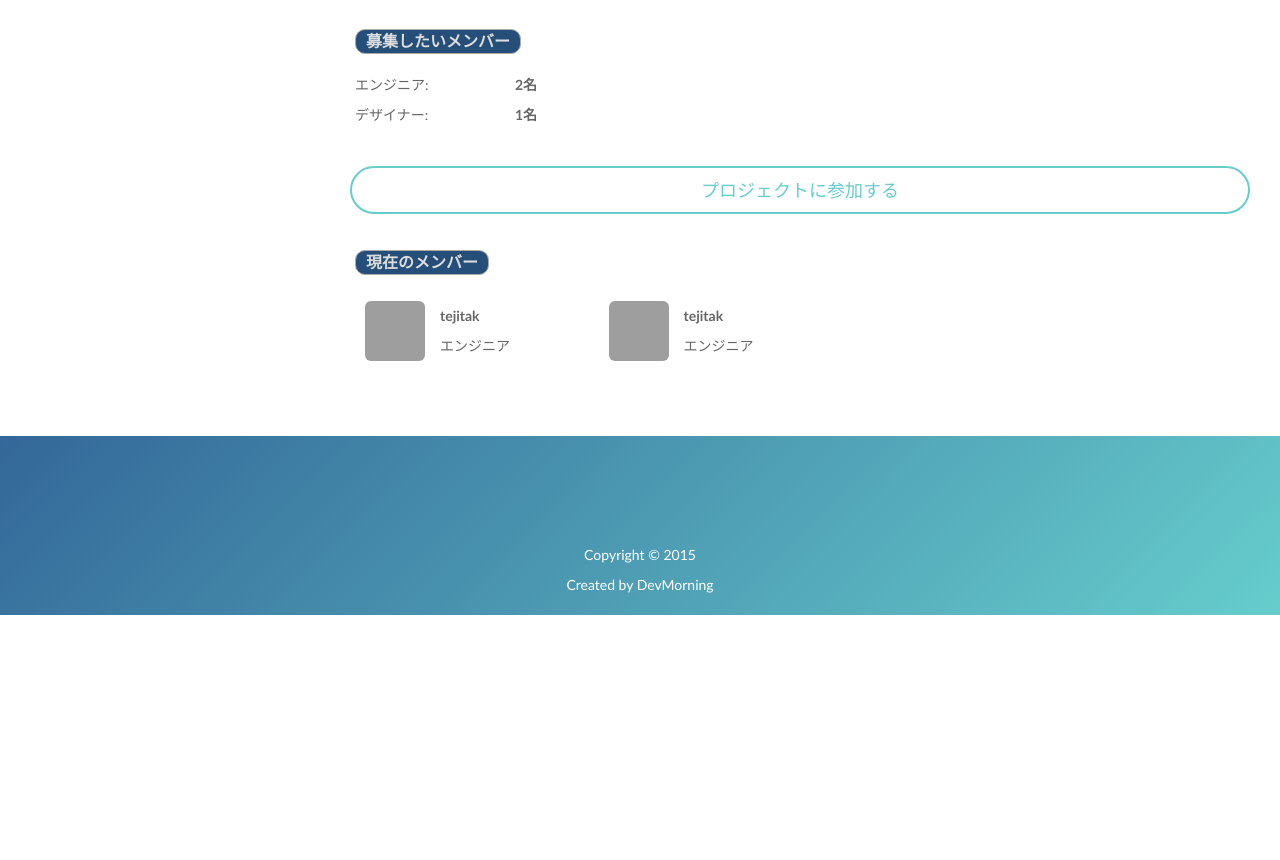
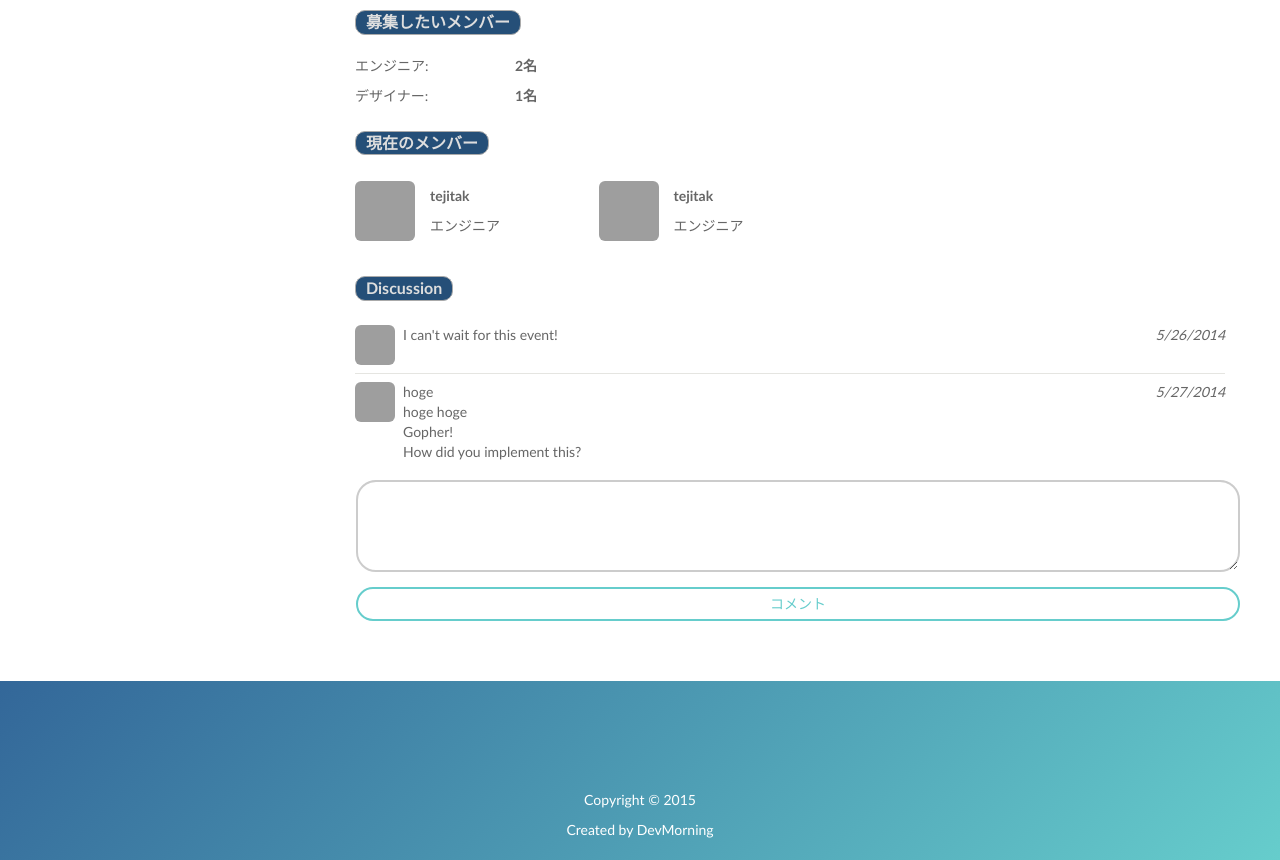
Before and after one commit to shumipro/meetapp, a PHP site: page /public/html/detail.html in a window 1280 px wide. Shown: the part 787-1647 px from the top of the page. Before the commit the page ends 1402 px from the top, so only its background shows below. Run offline with PHP 8.4, Linux system fonts and the light colour scheme; grey boxes are pictures that could not be loaded.

Commit message:
add discussion comment css

```diff
--- a/public/html/detail.html
+++ b/public/html/detail.html
@@ -73,19 +73,6 @@
                             <h2>野草アプリ</h2>
                             <div class="sectionDesc">野草アプリの説明文. 野草アプリの説明文. 野草アプリの説明文. 野草アプリの説明文. 野草アプリの説明文. 野草アプリの説明文. 野草アプリの説明文. 野草アプリの説明文. 野草アプリの説明文. 野草アプリの説明文.</div>
                         </div>
-                        <div class="row text-center">
-                            <input class="ma_detail_joinBtn btn btn-lg btn-primary" type="button" value="プロジェクトに参加する" style="width: 100%;">
-                        </div>
-                    </section>
-                    <section>
-                        <div class="sectionTitle">プロジェクト計画</div>
-                        <dl>
-                            <dt>ミーティング場所:</dt><dd>渋谷近辺</dd>
-                            <dt>ミーティング頻度:</dt><dd>週1回</dd>
-                            <dt>プロジェクト開始日:</dt><dd>2015-04-01</dd>
-                            <dt>リリース予定日:</dt><dd>2015-12-01</dd>
-                            <dt>Demo URL:</dt><dd><a href="http://devmorning.wordpress.com/">http://devmorning.wordpress.com/</a></dd>
-                        </dl>
                     </section>
                     <section>
                         <div class="row text-center">
@@ -101,24 +88,41 @@
                         </div>
                     </section>
                     <section>
+                        <div class="sectionTitle">Demo</div>
+                        <dl>
+                            <dt>Demo URL:</dt><dd><a href="http://devmorning.wordpress.com/">http://devmorning.wordpress.com/</a></dd>
+                        </dl>
+                    </section>
+                    <section>
+                        <div class="sectionTitle">プロジェクト計画</div>
+                        <dl>
+                            <dt>ミーティング場所:</dt><dd>渋谷近辺</dd>
+                            <dt>ミーティング頻度:</dt><dd>週1回</dd>
+                            <dt>プロジェクト開始日:</dt><dd>2015-04-01</dd>
+                            <dt>リリース予定日:</dt><dd>2015-12-01</dd>
+                        </dl>
+                    </section>
+                    <section>
                         <div class="sectionTitle">募集したいメンバー</div>
                         <dl>
                             <dt>エンジニア:</dt><dd>2名</dd>
                             <dt>デザイナー:</dt><dd>1名</dd>
                         </dl>
                     </section>
-                    <section>
+                    <!--section>
                         <div class="row text-center">
                             <input class="ma_detail_joinBtn btn btn-lg btn-primary" type="button" value="プロジェクトに参加する" style="width: 100%;">
                         </div>
-                    </section>
+                    </section-->
                     <section>
                         <div class="sectionTitle">現在のメンバー</div>
                         <div>
                             <div class="ma-profile">
+                                <a href="#">
                                     <div class="ma-profile-image-wrap">
                                         <img class="img-rounded ma-profile-image" src="http://graph.facebook.com/10152160532855662/picture?type=square">
                                     </div>
+                                </a>
                                 <div class="ma-profile-content-wrap">
                                     <div class="ma-profile-content">
                                         <div class="ma-profile-name">tejitak</div>
@@ -127,9 +131,11 @@
                                 </div>
                             </div>
                             <div class="ma-profile">
+                                <a href="#">
                                     <div class="ma-profile-image-wrap">
                                         <img class="img-rounded ma-profile-image" src="http://graph.facebook.com/10152160532855662/picture?type=square">
                                     </div>
+                                </a>
                                 <div class="ma-profile-content-wrap">
                                     <div class="ma-profile-content">
                                         <div class="ma-profile-name">tejitak</div>
@@ -137,6 +143,41 @@
                                     </div>
                                 </div>
                             </div>
+                        </div>
+                    </section>
+                    <section>
+                        <div class="sectionTitle">Discussion</div>
+                        <ul class="ma-list-bordered">
+                            <li class="ma-profile-comment">
+                                <span class="ma-profile-date subtle-text">5/26/2014</span>
+                                <a href="#">
+                                    <div class="ma-profile-image-wrap">
+                                        <img class="img-rounded ma-profile-image" src="http://graph.facebook.com/10152160532855662/picture?type=square">
+                                    </div>
+                                </a>
+                                <div class="ma-profile-message">
+                                    <p>I can't wait for this event!</p>
+                                </div>
+                            </li>
+                            <li class="ma-profile-comment">
+                                <span class="ma-profile-date subtle-text">5/27/2014</span>
+                                <a href="#">
+                                    <div class="ma-profile-image-wrap">
+                                        <img class="img-rounded ma-profile-image" src="http://graph.facebook.com/10152160532855662/picture?type=square">
+                                    </div>
+                                </a>
+                                <div class="ma-profile-message">
+                                    <p>hoge<br>hoge hoge<br>Gopher!<br>How did you implement this?</p>
+                                </div>
+                            </li>
+                        </ul>
+                        <div class="row text-center">
+                            <form class="ma-profile-comment-form">
+                                <div class="form-group">
+                                    <textarea id="ma_detail_discussion_comment" name="description" class="form-control" rows="4"></textarea>
+                                </div>
+                                <input class="ma_detail_discussion_comment_btn btn btn-primary" type="button" value="コメント" style="width: 100%;">
+                            </form>
                         </div>
                     </section>
                 </div>
--- a/public/stylus/_commons/base.styl
+++ b/public/stylus/_commons/base.styl
@@ -11,6 +11,10 @@ h2
 a:link, a:visited
     color black
     text-decoration none
+
+ol, ul
+    list-style none
+    padding-left 0
 
 /*! Section */
 .sectionTitle
--- /dev/null
+++ b/public/stylus/_components/list.styl
@@ -0,0 +1,11 @@
+/*! List */
+.ma-list li
+  margin-bottom 6px
+
+.ma-list-bordered li
+  margin 0
+  padding 8px 0
+  border-top 1px solid #e5e5e1
+
+  &:first-child
+      border-top none
--- a/public/stylus/_components/profile.styl
+++ b/public/stylus/_components/profile.styl
@@ -7,7 +7,7 @@
     .ma-profile-image-wrap
         width 60px
         float left
-        margin 10px
+        margin 10px 10px 10px 0
         height 60px
 
     .ma-profile-image
@@ -28,3 +28,29 @@
 
     .ma-profile-title
         padding 5px
+
+/*! Discussion & Comment */
+.ma-profile-comment
+    clearfix()
+
+    .ma-profile-image-wrap
+        float left
+        width 40px
+        height 40px
+
+        img
+            width 40px
+            height 40px
+
+    .ma-profile-message
+        margin-left 48px
+
+    p
+        margin-bottom 0px
+
+    .ma-profile-date
+        float right
+        font-style italic
+
+.ma-profile-comment-form
+    margin-left 16px
--- a/public/stylus/main.styl
+++ b/public/stylus/main.styl
@@ -20,6 +20,7 @@ commons
 /*
 components
 */
+@import '_components/list'
+@import '_components/profile'
+@import '_components/table'
 @import '_components/tile'
-@import '_components/table'
-@import '_components/profile'
```
Also changed, not shown: views/app/detail.html (+45 -6 lines), public/css/main.css. Lines whose indentation alone changed are shown as unchanged.
